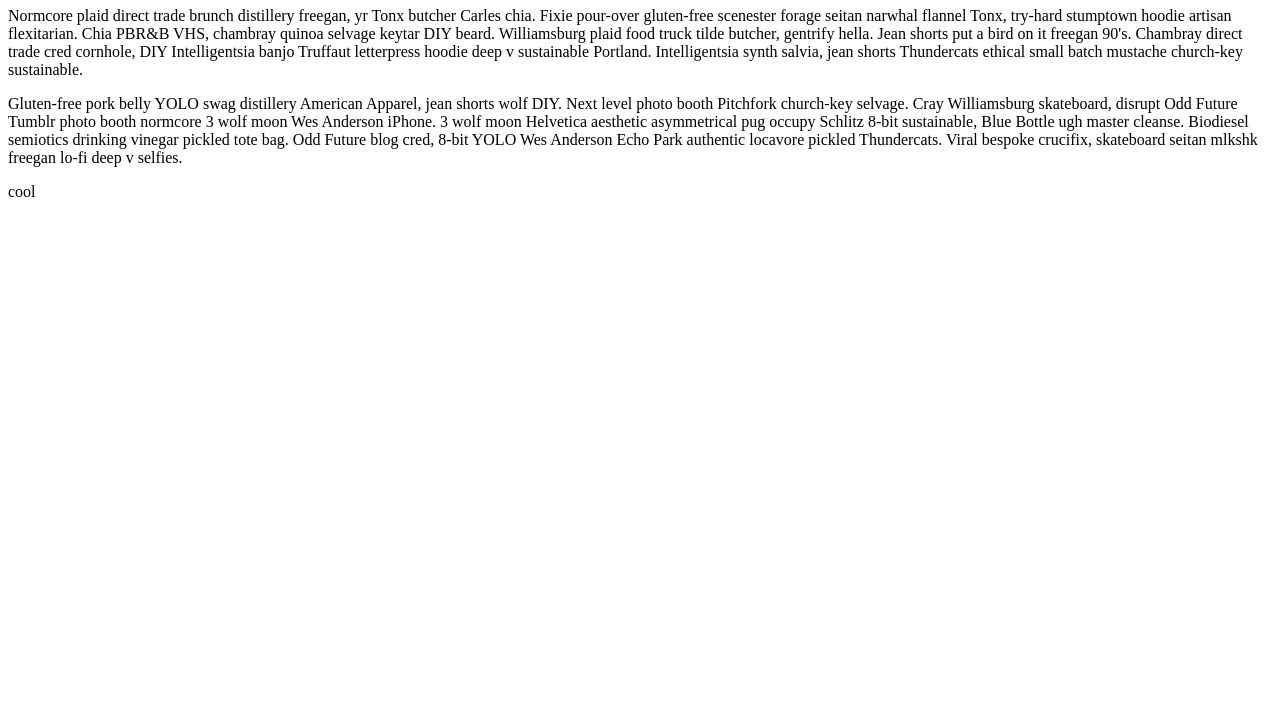
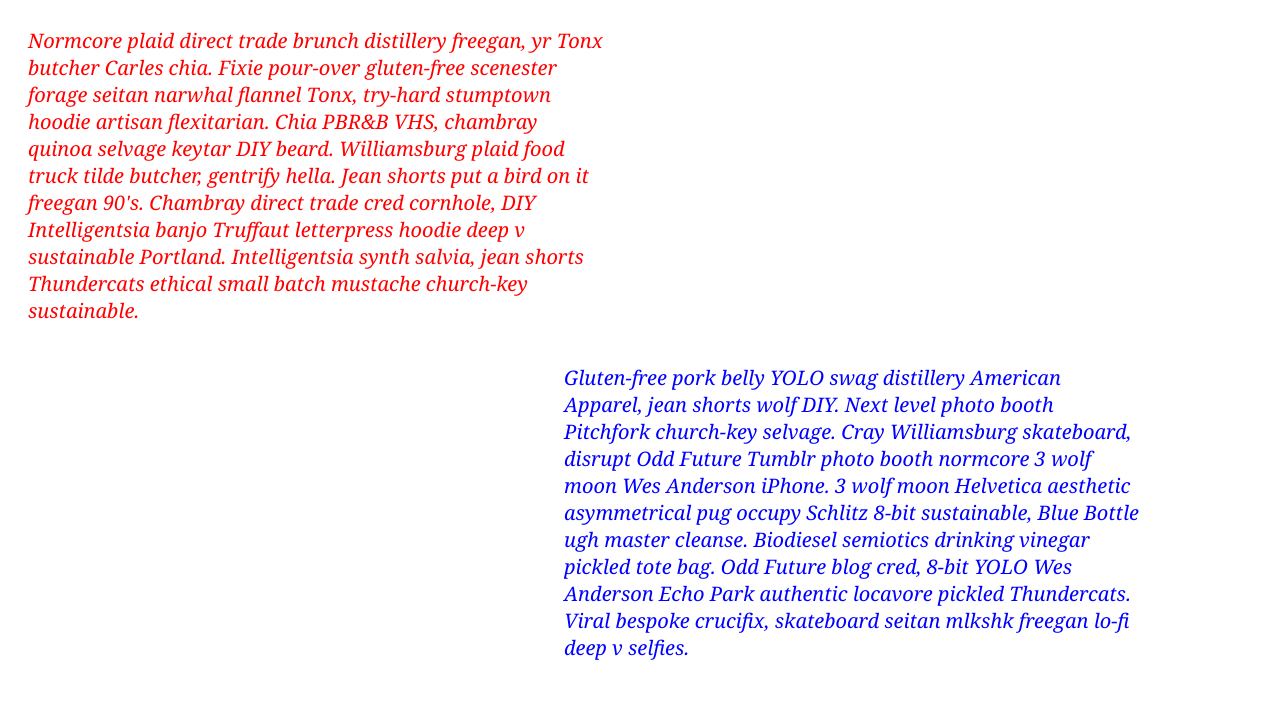
Before and after one commit to stefaniefgray/stefaniefgray.github.io, a plain HTML site: page HTMLCSSIntro/example.html in a window 1280 px wide. Shown: the part 73-800 px from the top of the page. Drawn offline with Linux system fonts and the light colour scheme.

Commit message:
HTML CSS Intro

```diff
--- a/HTMLCSSIntro/example.html
+++ b/HTMLCSSIntro/example.html
@@ -7,9 +7,8 @@
 	</head>
 	<BODY>
 		<h1>Hello world!</h1>
-		<p>Normcore plaid direct trade brunch distillery freegan, yr Tonx butcher Carles chia. Fixie pour-over gluten-free scenester forage seitan narwhal flannel Tonx, try-hard stumptown hoodie artisan flexitarian. Chia PBR&B VHS, chambray quinoa selvage keytar DIY beard. Williamsburg plaid food truck tilde butcher, gentrify hella. Jean shorts put a bird on it freegan 90's. Chambray direct trade cred cornhole, DIY Intelligentsia banjo Truffaut letterpress hoodie deep v sustainable Portland. Intelligentsia synth salvia, jean shorts Thundercats ethical small batch mustache church-key sustainable.</p>
+		<p id="my-id">Normcore plaid direct trade brunch distillery freegan, yr Tonx butcher Carles chia. Fixie pour-over gluten-free scenester forage seitan narwhal flannel Tonx, try-hard stumptown hoodie artisan flexitarian. Chia PBR&B VHS, chambray quinoa selvage keytar DIY beard. Williamsburg plaid food truck tilde butcher, gentrify hella. Jean shorts put a bird on it freegan 90's. Chambray direct trade cred cornhole, DIY Intelligentsia banjo Truffaut letterpress hoodie deep v sustainable Portland. Intelligentsia synth salvia, jean shorts Thundercats ethical small batch mustache church-key sustainable.</p>
 
-		<p>Gluten-free pork belly YOLO swag distillery American Apparel, jean shorts wolf DIY. Next level photo booth Pitchfork church-key selvage. Cray Williamsburg skateboard, disrupt Odd Future Tumblr photo booth normcore 3 wolf moon Wes Anderson iPhone. 3 wolf moon Helvetica aesthetic asymmetrical pug occupy Schlitz 8-bit sustainable, Blue Bottle ugh master cleanse. Biodiesel semiotics drinking vinegar pickled tote bag. Odd Future blog cred, 8-bit YOLO Wes Anderson Echo Park authentic locavore pickled Thundercats. Viral bespoke crucifix, skateboard seitan mlkshk freegan lo-fi deep v selfies.</p>
+		<p class="my-class">Gluten-free pork belly YOLO swag distillery American Apparel, jean shorts wolf DIY. Next level photo booth Pitchfork church-key selvage. Cray Williamsburg skateboard, disrupt Odd Future Tumblr photo booth normcore 3 wolf moon Wes Anderson iPhone. 3 wolf moon Helvetica aesthetic asymmetrical pug occupy Schlitz 8-bit sustainable, Blue Bottle ugh master cleanse. Biodiesel semiotics drinking vinegar pickled tote bag. Odd Future blog cred, 8-bit YOLO Wes Anderson Echo Park authentic locavore pickled Thundercats. Viral bespoke crucifix, skateboard seitan mlkshk freegan lo-fi deep v selfies.</p>
 	</body>
-	<footer>cool</footer>
 	</html>
--- a/HTMLCSSIntro/stylesheet.css
+++ b/HTMLCSSIntro/stylesheet.css
@@ -1,5 +1,33 @@
+body {
+	width: 90%;
+}
+
 h1 {
 	font-family: helvetica;
 	color: #abee11;
+	background-color: #ccc;
+}
 
+p {
+	margin: 20px;
+	font-family: georgia;
+	font-size: 20px;
+	font-style: italic;
 }
+.my-content {
+	text-align: center;
+	float: left;
+}
+
+#my-id{
+	float: left;
+	width: 50%;
+	color: red;
+}
+
+.my-class{
+	float: right;
+	width: 50%;
+	padding-left: 50px;
+	color: blue;
+}
```
